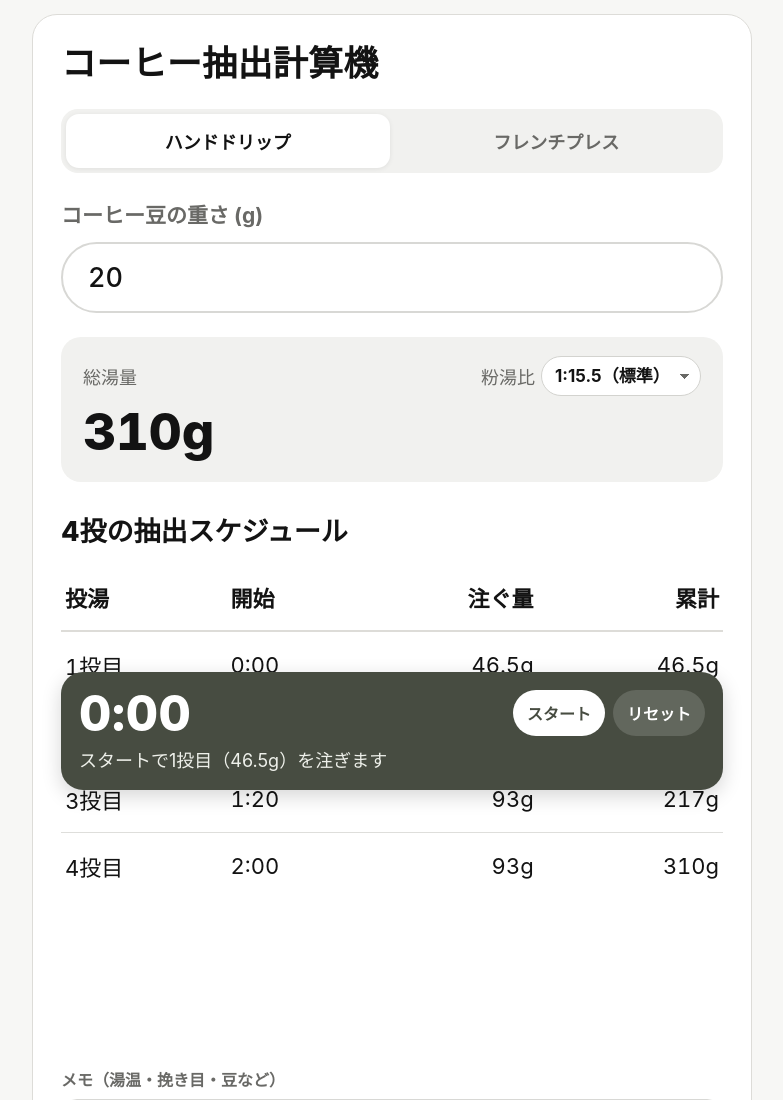
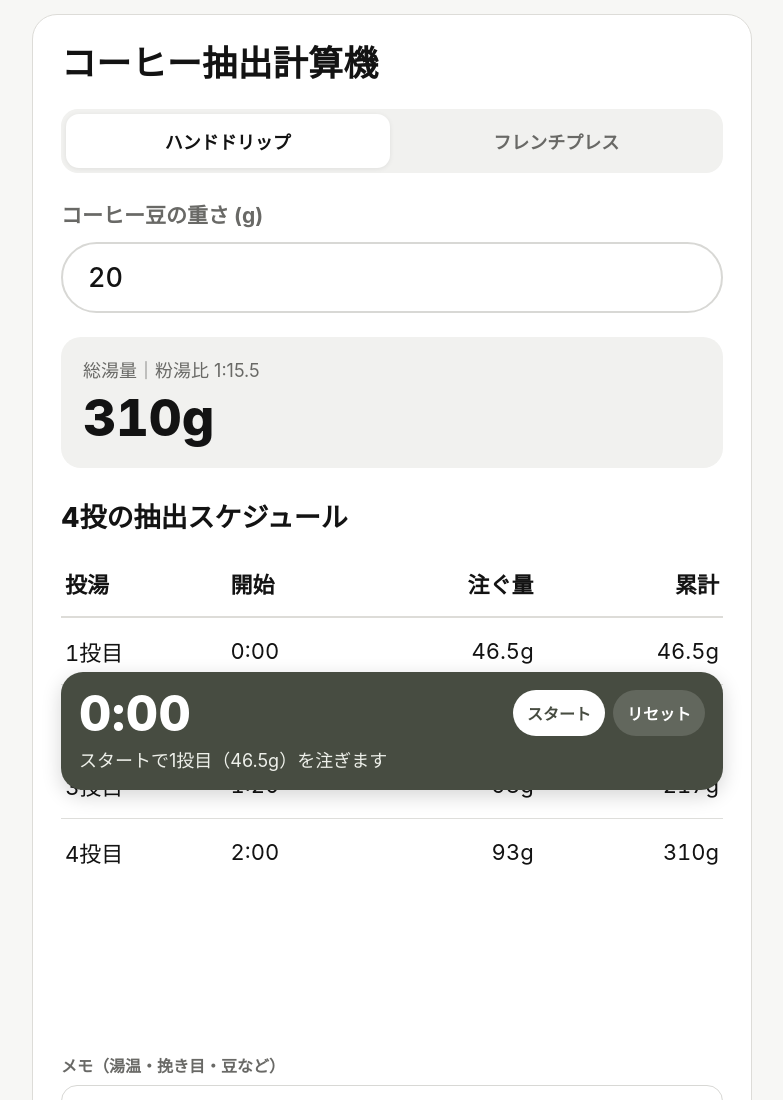
Before and after one commit to coff55ee/coffee-calculator, a plain HTML site: page index.html in a window 1280 px wide. Shown: the top 1100 px of the page, without its empty margins (248-1031 px from the left). Drawn offline with Linux system fonts and the light colour scheme.

Commit message:
Remove the brew ratio selector
Keep the fixed ratios (drip 1:15.5, French press 1:16.5) as before.
The notes field stays.

Co-Authored-By: Claude Opus 5.5 <noreply@anthropic.com>
Claude-Session: https://claude.ai/code/session_01RmZ34SgAjyPZu3YsXqjMtZ

```diff
--- a/index.html
+++ b/index.html
@@ -23,14 +23,12 @@ h3{font-size:19px;margin:24px 0 12px}
 .tabs{display:grid;grid-template-columns:1fr 1fr;gap:5px;background:var(--soft);padding:5px;border-radius:17px;margin-bottom:26px}
 .tab{appearance:none;border:0;border-radius:13px;background:transparent;color:var(--muted);font:inherit;font-size:clamp(15px,3.2vw,18px);font-weight:700;padding:14px 5px;cursor:pointer;min-height:48px}
 .tab[aria-selected="true"]{color:var(--text);background:#fff;box-shadow:0 1px 5px #00000013}
-.tab:focus-visible,input:focus-visible,select:focus-visible,textarea:focus-visible,.btn:focus-visible{outline:3px solid #8f9f84;outline-offset:2px}
+.tab:focus-visible,input:focus-visible,textarea:focus-visible,.btn:focus-visible{outline:3px solid #8f9f84;outline-offset:2px}
 label{display:block;color:var(--muted);font-size:clamp(17px,3.7vw,21px);font-weight:700;margin-bottom:13px}
 #beans{display:block;width:100%;height:71px;padding:0 25px;border:2px solid #d8d8d5;border-radius:100px;background:#fff;color:var(--text);font:inherit;font-size:27px;font-weight:500;outline:none;font-variant-numeric:tabular-nums}
 .field{margin:0 0 19px}
 .summary{background:var(--soft);border-radius:20px;padding:19px 22px 20px;margin-top:24px}
-.summary-label{font-size:18px;color:var(--muted);margin-bottom:6px;display:flex;align-items:center;justify-content:space-between;gap:10px;flex-wrap:wrap}
-.ratio{display:inline-flex;align-items:center;gap:6px;margin:0;font-size:inherit;font-weight:400;color:inherit}
-.ratio select{appearance:none;-webkit-appearance:none;font:inherit;font-size:17px;font-weight:700;color:var(--text);background:#fff;border:1.5px solid #d3d3cf;border-radius:100px;padding:7px 30px 7px 13px;min-height:40px;background-image:linear-gradient(45deg,transparent 50%,#696966 50%),linear-gradient(135deg,#696966 50%,transparent 50%);background-position:calc(100% - 15px) 52%,calc(100% - 10px) 52%;background-size:5px 5px;background-repeat:no-repeat}
+.summary-label{font-size:18px;color:var(--muted);margin-bottom:6px}
 .memo{margin-top:24px}
 .memo label{font-size:16px;margin-bottom:8px}
 .memo textarea{display:block;width:100%;border:1.5px solid #d8d8d5;border-radius:16px;padding:12px 14px;font:inherit;font-size:16px;line-height:1.5;color:var(--text);background:#fff;resize:vertical}
@@ -89,7 +87,7 @@ tbody tr:last-child td{border-bottom:none}
 
   <section id="panel-drip" role="tabpanel" aria-labelledby="tab-drip">
     <div class="summary" aria-live="polite" aria-atomic="true">
-      <div class="summary-label"><span>総湯量</span><label class="ratio" for="ratio-drip">粉湯比 <select id="ratio-drip" aria-label="ハンドドリップの粉湯比"><option value="14">1:14</option><option value="14.5">1:14.5</option><option value="15">1:15</option><option value="15.5" selected>1:15.5（標準）</option><option value="16">1:16</option><option value="16.5">1:16.5</option><option value="17">1:17</option></select></label></div>
+      <div class="summary-label">総湯量｜粉湯比 1:15.5</div>
       <div class="summary-value" id="drip-total">310g</div>
     </div>
     <h2>4投の抽出スケジュール</h2>
@@ -106,7 +104,7 @@ tbody tr:last-child td{border-bottom:none}
 
   <section id="panel-press" role="tabpanel" aria-labelledby="tab-press" hidden>
     <div class="summary" aria-live="polite" aria-atomic="true">
-      <div class="summary-label"><span>総湯量</span><label class="ratio" for="ratio-press">粉湯比 <select id="ratio-press" aria-label="フレンチプレスの粉湯比"><option value="15">1:15</option><option value="15.5">1:15.5</option><option value="16">1:16</option><option value="16.5" selected>1:16.5（標準）</option><option value="17">1:17</option><option value="17.5">1:17.5</option></select></label></div>
+      <div class="summary-label">総湯量｜粉湯比 1:16.5</div>
       <div class="summary-value" id="press-total">330g</div>
     </div>
     <h2>フレンチプレスの抽出手順</h2>
@@ -165,8 +163,6 @@ tbody tr:last-child td{border-bottom:none}
   var pressRows=Array.prototype.slice.call(document.querySelectorAll('.press-step'));
   var times=['0:00','0:40','1:20','2:00'];
   var ratios=[.15,.40,.70,1];
-  var ratioDrip=document.getElementById('ratio-drip');
-  var ratioPress=document.getElementById('ratio-press');
   var memoDrip=document.getElementById('memo-drip');
   var memoPress=document.getElementById('memo-press');
   var current={drip:[],press:0};
@@ -195,7 +191,7 @@ tbody tr:last-child td{border-bottom:none}
       return;
     }
     saveSettings({beans:s});
-    var dripWater=r1(beans*Number(ratioDrip.value)),last=0,cum=[];
+    var dripWater=r1(beans*15.5),last=0,cum=[];
     dripTotal.textContent=gram(dripWater);
     for(var i=0;i<4;i++){
       var cumulative=i===3?dripWater:r1(dripWater*ratios[i]);
@@ -206,7 +202,7 @@ tbody tr:last-child td{border-bottom:none}
       cum.push(cumulative);
       last=cumulative;
     }
-    var water=r1(beans*Number(ratioPress.value));
+    var water=r1(beans*16.5);
     pressTotal.textContent=gram(water);
     pressPour.textContent=gram(water);
     current={drip:cum,press:water};
@@ -342,10 +338,6 @@ tbody tr:last-child td{border-bottom:none}
   if(saved.beans){var b=Number(saved.beans);if(Number.isFinite(b)&&b>=1&&b<=100)input.value=saved.beans;}
   if(saved.tab==='press')selectTab(1,false);
 
-  function pickRatio(sel,val){if(val&&Array.prototype.some.call(sel.options,function(o){return o.value===String(val);}))sel.value=String(val);}
-  pickRatio(ratioDrip,saved.ratioDrip);pickRatio(ratioPress,saved.ratioPress);
-  ratioDrip.addEventListener('change',function(){saveSettings({ratioDrip:ratioDrip.value});render();});
-  ratioPress.addEventListener('change',function(){saveSettings({ratioPress:ratioPress.value});render();});
   memoDrip.value=typeof saved.memoDrip==='string'?saved.memoDrip:'';
   memoPress.value=typeof saved.memoPress==='string'?saved.memoPress:'';
   memoDrip.addEventListener('input',function(){saveSettings({memoDrip:memoDrip.value});});
```
